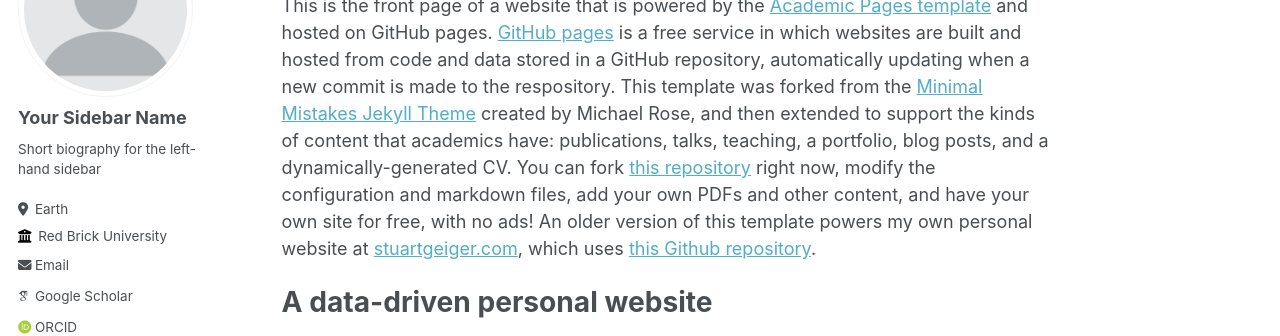
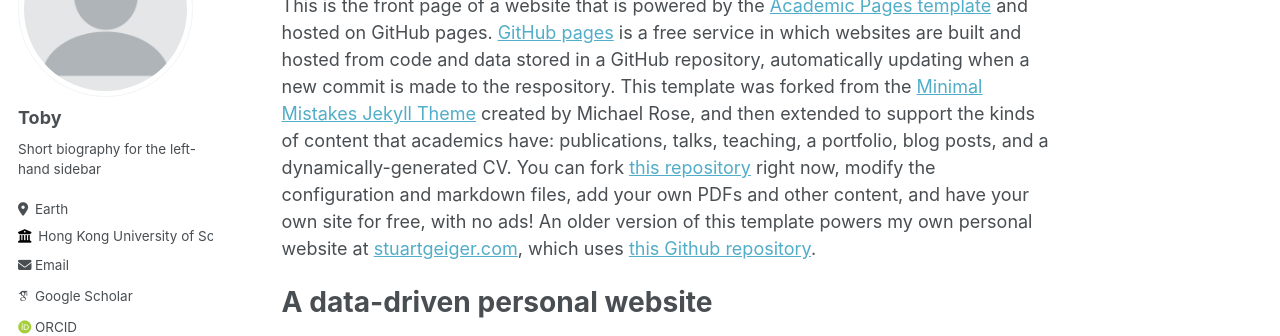
Before and after one commit to itsmetoby/tobychan.github.io, a Jekyll site: the page built from _pages/about.md, in a window 1280 px wide. Shown: the part 184-520 px from the top of the page. Built offline with Jekyll 4.4.1, drawn with Linux system fonts in a browser that asks for light colours; some web fonts are replaced.

Commit message:
https://github.com/itsmetoby/tobychan.github.io.git Update website content with my stuff

```diff
--- a/_config.yml
+++ b/_config.yml
@@ -22,11 +22,11 @@ repository               : "academicpages/academicpages.github.io"
 author:
   # Biographic information
   avatar           : "profile.png"
-  name             : "Your Sidebar Name"
+  name             : "Toby"
   pronouns         : # example: "she/her"
   bio              : "Short biography for the left-hand sidebar"
   location         : "Earth"
-  employer         : "Red Brick University"
+  employer         : "Hong Kong University of Science and Technology"
   uri              : # URL
   email            : "none@example.org"
 
```
